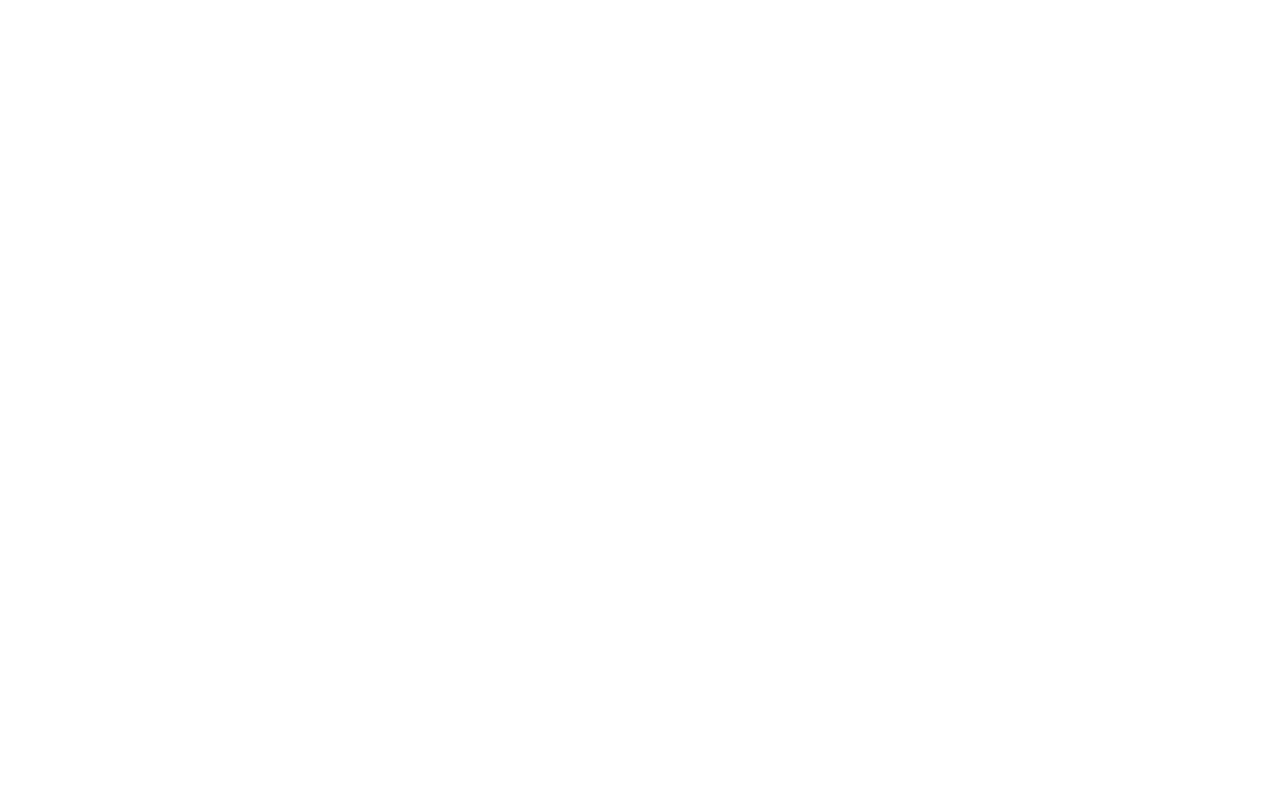
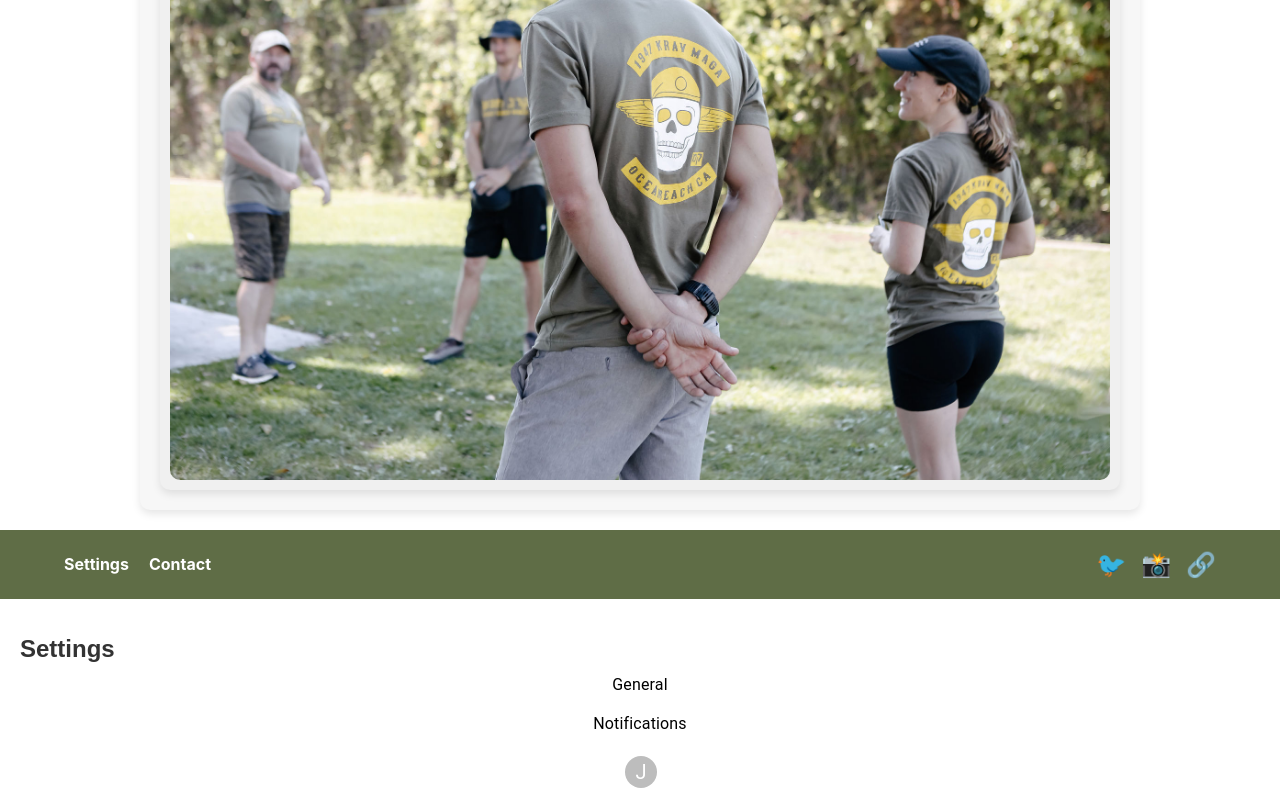
Before and after one commit to holdenprine/feelsafe-frontend-progressive, a React (Create React App) app: page /settings in a window 1280 px wide. Shown: the part 2000-2797 px from the top of the page. Before the commit the page ends 1500 px from the top, so only its background shows below. Built offline with nearby package versions, Linux system fonts and the light colour scheme.

Commit message:
Store and StoreSlides fixed, added Contact, Settings, Footer and Routing for contact and settings, still need Course content components and routing, no issues atm.

```diff
--- a/src/App.js
+++ b/src/App.js
@@ -1,9 +1,12 @@
-import logo from './logo.svg';
 import './App.css';
 import Header from './components/Header';
 import About from './components/About';
-import Store from './components/Store';
+import Store from './components/Store/Store';
 import CourseProgressBar from './components/CourseProgress/CourseProgressBar';
+import Contact from './components/Contact';
+import SettingsHomepage from './components/Settings';
+import Footer from './components/Footer';
+import { BrowserRouter as Router, Route, Routes } from 'react-router-dom';
 
 function App() {
 
@@ -40,10 +43,18 @@
 
   return (
     <>
+      <div>
         <Header />
         <CourseProgressBar data={courseData}/>
-        <Store />
+        <Store data={storeData}/>
         <About />
+        <Footer />
+      </div>
+
+      <Routes>
+        <Route path='/contact' element={<Contact />}/>
+        <Route path='/settings' element={<SettingsHomepage />}/>
+      </Routes>
     </>
   );
 }
--- a/src/components/Contact.js
+++ b/src/components/Contact.js
@@ -0,0 +1,103 @@
+import React, { useState } from 'react';
+
+const Contact = () => {
+  const [formData, setFormData] = useState({
+    name: '',
+    email: '',
+    message: ''
+  });
+
+  const handleChange = (name, value) => {
+    setFormData({
+      ...formData,
+      [name]: value
+    });
+  };
+
+  const handleSubmit = () => {
+    console.log('Form submitted:', formData);
+    // Here, you'd typically handle form submission (e.g., send data to an API)
+  };
+
+  return (
+    <div style={styles.container}>
+      <div style={styles.card}>
+        <h2 style={styles.title}>Contact Us</h2>
+        <input
+          type="text"
+          style={styles.input}
+          placeholder="Name"
+          value={formData.name}
+          onChange={(e) => handleChange('name', e.target.value)}
+        />
+        <input
+          type="email"
+          style={styles.input}
+          placeholder="Email"
+          value={formData.email}
+          onChange={(e) => handleChange('email', e.target.value)}
+        />
+        <textarea
+          style={{ ...styles.input, ...styles.textArea }}
+          placeholder="Message"
+          value={formData.message}
+          onChange={(e) => handleChange('message', e.target.value)}
+        />
+        <button style={styles.button} onClick={handleSubmit}>
+          <span style={styles.buttonText}>Submit</span>
+        </button>
+      </div>
+    </div>
+  );
+};
+
+const styles = {
+  container: {
+    display: 'flex',
+    justifyContent: 'center',
+    alignItems: 'center',
+    padding: '20px',
+    height: '100vh',
+  },
+  card: {
+    width: '100%',
+    maxWidth: '500px',
+    padding: '20px',
+    backgroundColor: '#fff',
+    borderRadius: '10px',
+    boxShadow: '0 2px 5px rgba(0, 0, 0, 0.3)',
+  },
+  title: {
+    fontSize: '22px',
+    fontWeight: 'bold',
+    marginBottom: '20px',
+    textAlign: 'center',
+  },
+  input: {
+    width: '100%',
+    height: '50px',
+    borderColor: '#ccc',
+    borderWidth: '1px',
+    borderRadius: '5px',
+    padding: '10px',
+    marginBottom: '15px',
+  },
+  textArea: {
+    height: '100px',
+  },
+  button: {
+    backgroundColor: '#5F6D46',
+    padding: '15px',
+    borderRadius: '10px',
+    width: '100%',
+    border: 'none',
+    cursor: 'pointer',
+  },
+  buttonText: {
+    color: '#fff',
+    fontSize: '16px',
+    fontWeight: 'bold',
+  },
+};
+
+export default Contact;
--- /dev/null
+++ b/src/components/Footer.js
@@ -0,0 +1,70 @@
+import React from 'react';
+import { Link } from 'react-router-dom';
+
+const Footer = () => {
+  return (
+    <footer style={styles.footer}>
+      <div style={styles.footerContent}>
+        <div style={styles.links}>
+          <Link to="/settings" style={styles.footerLink}>
+            Settings
+          </Link>
+          <Link to="/contact" style={styles.footerLink}>
+            Contact
+          </Link>
+        </div>
+        <div style={styles.socialIcons}>
+          {/* Replace these with actual icons if desired */}
+          <span style={styles.icon}>🐦</span>
+          <span style={styles.icon}>📸</span>
+          <span style={styles.icon}>🔗</span>
+        </div>
+      </div>
+    </footer>
+  );
+};
+
+const styles = {
+  footer: {
+    backgroundColor: 'var(--primary-color)',  // Primary color
+    padding: '20px 0',
+    color: '#fff',
+    display: 'flex',
+    justifyContent: 'center',
+    alignItems: 'center',
+    position: 'relative',
+  },
+  footerContent: {
+    width: '90%',
+    maxWidth: '1200px',  // Optional to limit footer width on large screens
+    display: 'flex',
+    justifyContent: 'space-between',
+    alignItems: 'center',
+  },
+  links: {
+    display: 'flex',
+    gap: '20px',
+  },
+  footerLink: {
+    color: '#fff',
+    textDecoration: 'none',
+    fontSize: '16px',
+    fontWeight: 'bold',
+    transition: 'color 0.3s ease',
+  },
+  footerLinkHover: {
+    color: 'var(--secondary-color)',  // Secondary color for hover effect
+  },
+  socialIcons: {
+    display: 'flex',
+    gap: '15px',
+  },
+  icon: {
+    fontSize: '24px',  // Icon size
+    color: '#fff',
+    cursor: 'pointer',
+    transition: 'color 0.3s ease',
+  },
+};
+
+export default Footer;
--- /dev/null
+++ b/src/components/Settings.js
@@ -0,0 +1,118 @@
+import React from 'react';
+import Box from '@mui/material/Box';
+import Avatar from '@mui/material/Avatar';
+import Menu from '@mui/material/Menu';
+import MenuItem from '@mui/material/MenuItem';
+import ListItemIcon from '@mui/material/ListItemIcon';
+import Divider from '@mui/material/Divider';
+import IconButton from '@mui/material/IconButton';
+import Typography from '@mui/material/Typography';
+import Tooltip from '@mui/material/Tooltip';
+
+
+const SettingsHomepage = () => {
+
+    const userData = [
+        {
+            userId: 0,
+            firstName: 'Amy',
+            lastName: 'Johnson',
+            email: 'test@test.com',
+            password: 'amysdogfeelsafe',
+            courses: ['Feel Safe Online', 'Instructors Course'],
+            affiliate: true,
+            affiliateCode: 'CA3434',
+            courseProgress:
+                {courseName: 'Feel Safe Online', moduleNumComplete: 1}
+        },
+        {
+            userId: 1,
+            firstName: 'Joanne',
+            lastName: 'Park',
+            email: 'test1@test.com',
+            password: 'joannepark95',
+            courses: ['Feel Safe Online', 'Instructors Course'],
+            affiliate: false,
+            affiliateCode: 'KY6788',
+            courseProgress:
+                {courseName: 'Feel Safe Online', moduleComplete: 0}
+        },
+    ]
+
+
+    const [anchorEl, setAnchorEl] = React.useState(null);
+    const open = Boolean(anchorEl);
+
+    const handleClick = (event) => {
+        setAnchorEl(event.currentTarget);
+    };
+    const handleClose = () => {
+        setAnchorEl(null);
+    };
+
+    // gets the users first letter of first name, will be updated to grab logged in users first letter
+    const firstLetters = userData.map(user => user.firstName ? user.firstName[0] : '');
+    const accountSymbolLetter = firstLetters[Math.floor(Math.random() * firstLetters.length)];
+
+    return (
+        <div style={styles.safeArea}>
+            <div style={styles.scrollContainer}>
+                <h1 style={styles.headerMain}>Settings</h1>
+                <Box style={styles.boxContainer}>
+                    <Typography style={styles.menuItems}>General</Typography>
+                    <Typography style={styles.menuItems}>Notifications</Typography>
+                    <Tooltip title='Account Settings'>
+                        <IconButton
+                            onClick={handleClick}
+                            size='small'
+                            style={styles.accountSettings}
+                            aria-controls={open ? 'account-menu' : undefined}
+                            aria-haspopup='true'
+                            aria-expanded={open ? 'true' : undefined}
+                        >
+                            <Avatar style={styles.accountSettingsIcon}>{accountSymbolLetter}</Avatar>
+                        </IconButton>
+                    </Tooltip>
+                </Box>
+            </div>
+        </div>
+    );
+};
+
+const styles = {
+    safeArea: {
+        padding: '0 20px', // Safe margin/padding for mobile view
+    },
+    scrollContainer: {
+        overflowY: 'auto',  // Enable scroll if content overflows
+        paddingBottom: '20px',
+    },
+    headerMain: {
+        fontSize: '24px',
+        fontFamily: 'Montserrat, sans-serif', // Adjusted font-family for web
+        marginBottom: '10px',
+        color: '#333',
+        paddingTop: '20px',
+    },
+    boxContainer: {
+        display: 'flex',
+        flexDirection: 'column', // Align items vertically
+        alignItems: 'center',
+        textAlign: 'center',
+    },
+    menuItems: {
+        minWidth: '100px',  // Adjust to make items readable
+        marginBottom: '15px',
+        fontSize: '16px',  // For better readability on web
+        cursor: 'pointer', // Indicating clickable items
+    },
+    accountSettings: {
+        marginLeft: '2px',
+    },
+    accountSettingsIcon: {
+        width: '32px',
+        height: '32px',
+    },
+};
+
+export default SettingsHomepage;
--- a/src/components/Store/Store.js
+++ b/src/components/Store/Store.js
@@ -14,6 +14,7 @@
     borderRadius: '20px',
     margin: '0 10px',
     display: 'flex',
+    flexDirection: 'column',  // Stack items vertically
     alignItems: 'center',
   },
   courseTitle: {
@@ -28,35 +29,13 @@
   },
 };
 
-const Store = () => {
+const Store = ({data}) => {
 
-  const storeData = [
-    {
-        title: 'Product 1',
-        image: 'https://picsum.photos/200',
-        id: 1
-    },
-    {
-        title: 'Product 2',
-        image: 'https://picsum.photos/200',
-        id: 2,
-    },
-    {
-        title: 'Product 3',
-        image: 'https://picsum.photos/200',
-        id: 3,
-    },
-    {
-        title: 'Product 4',
-        image: 'https://picsum.photos/200',
-        id: 4,
-    }
-];
 
   return (
     <div style={styles.courseContainer}>
-      <h1 style={styles.heading}>Store</h1>
-      <StoreSlides data={storeData || []}/>
+      <h1 style={styles.heading}></h1>
+      <StoreSlides data={data}/>
     </div>
   );
 };
--- a/src/components/Store/StoreSlides.js
+++ b/src/components/Store/StoreSlides.js
@@ -9,6 +9,7 @@
     marginBottom: '10px',
     padding: '20px',
     display: 'flex',
+    flexDirection: 'column',
     alignItems: 'center',
     boxShadow: '0 2px 8px rgba(0, 0, 0, 0.2)',
   },
@@ -21,6 +22,7 @@
   title: {
     fontSize: '18px',
     fontWeight: 'bold',
+    marginBottom: '10px',
   },
 };
 
@@ -38,7 +40,8 @@
         </div>
       ))
     ) : (
-      <p>No data available</p> // Handle the case where data is undefined or empty
+      // Handle the case where data is undefined or empty
+      <p>No data available</p>
     )}
   </div>
   );
```
